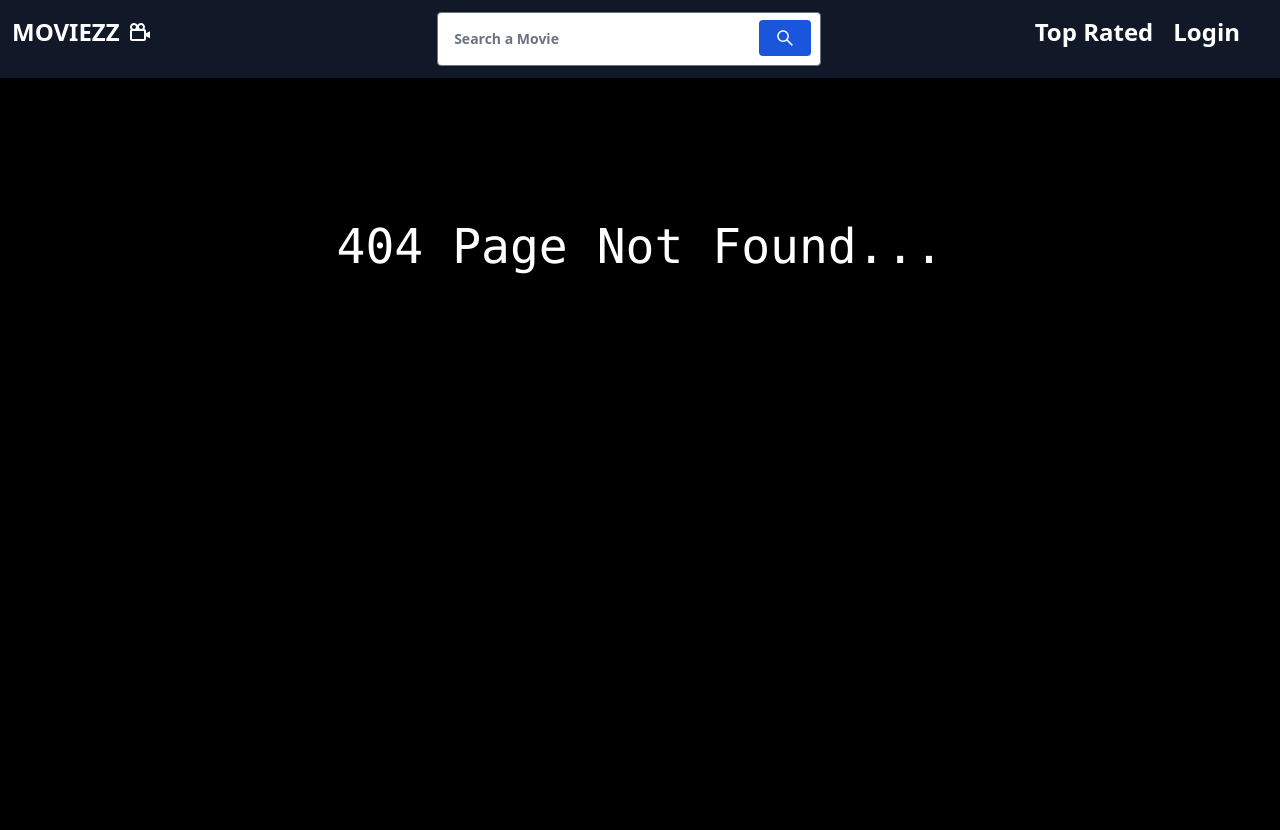
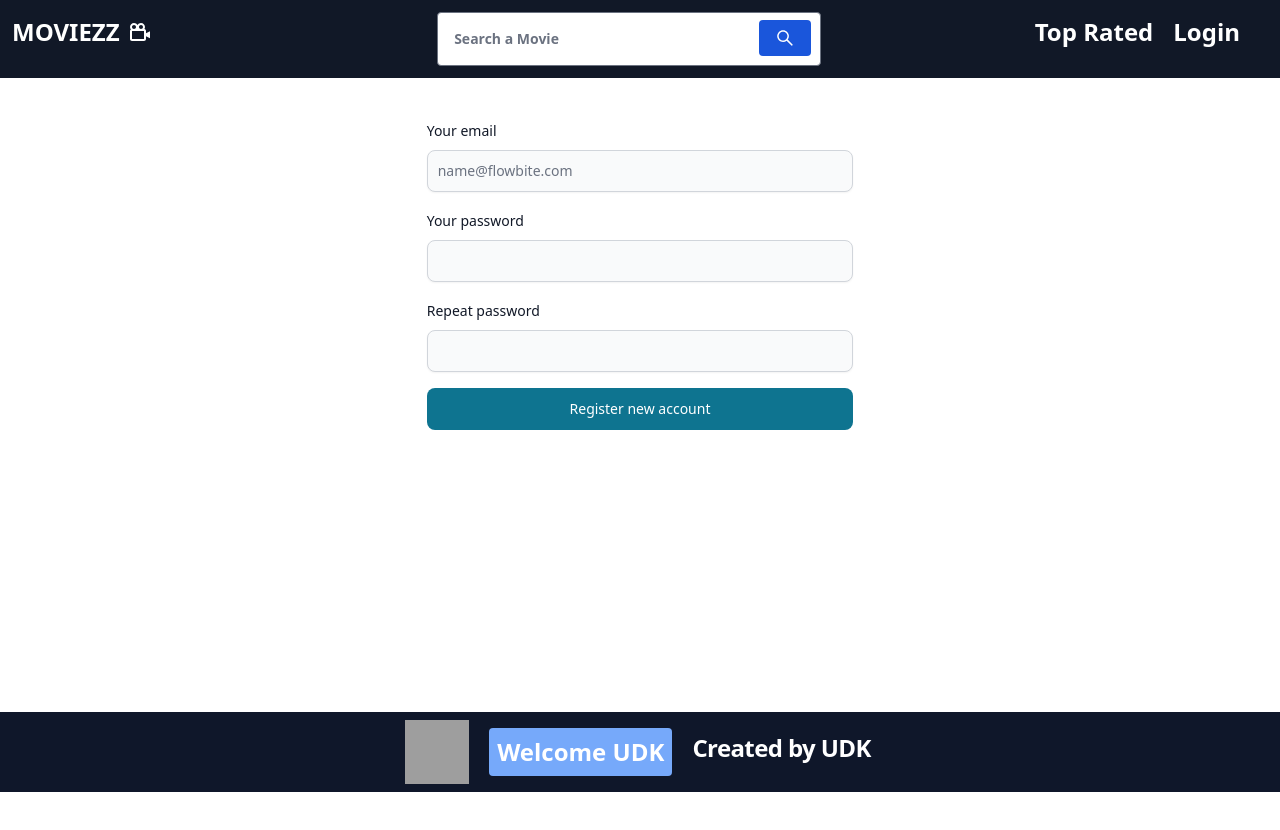
Before and after one commit to UlasDoruk/MOVIEZZ, a React (Create React App) app: page /register in a window 1280 px wide. Before the commit this address had no page. Shown: the top 830 px of the page. After the commit the page ends 800 px from the top, so only its background shows below. Built offline with nearby package versions, Linux system fonts and the light colour scheme; grey boxes are pictures that could not be loaded.

Commit message:
login-register

```diff
--- a/src/App.js
+++ b/src/App.js
@@ -5,6 +5,7 @@ import TopRatedPage from "./Pages/TopRated/TopRatedPage";
 import LoginPage from "./Pages/AuthPages/LoginPage";
 import ErrorPage from "./Pages/Error/ErrorPage"
 import MoviePage from "./Pages/Movie/MoviePage";
+import RegisterPage from "./Pages/AuthPages/RegisterPage";
 
 function App() {
   return (
@@ -14,6 +15,7 @@ function App() {
         <Route path="/toprated" element={<TopRatedPage />}></Route>
         <Route path="/login" element={<LoginPage />}></Route>
         <Route path="/movie/:movie_id" element={<MoviePage />}></Route>
+        <Route path="/register" element={<RegisterPage />}></Route>
         <Route path="/*" element={<ErrorPage />}></Route>
       </Routes>
     </div>
--- a/src/Pages/AuthPages/LoginPage.js
+++ b/src/Pages/AuthPages/LoginPage.js
@@ -1,9 +1,44 @@
+import Navbar from "../../components/Navbar"
+import Footer from "../../components/Footer"
+import { Label,TextInput,Checkbox,Button } from "flowbite-react";
+import { Link } from "react-router-dom";
 
 
 function LoginPage() {
   return (
-    <div>LoginPage</div>
-  )
+    <>
+      <Navbar />
+      <div className="flex justify-center">
+        <form className="flex flex-col gap-4 lg:p-0 lg:w-1/3 lg:pt-10 lg:pb-5 p-5 text-left">
+          <div>
+            <div className="mb-2 block">
+              <Label htmlFor="email1" value="Your email" />
+            </div>
+            <TextInput
+              id="email1"
+              type="email"
+              placeholder="name@flowbite.com"
+              required={true}
+            />
+          </div>
+          <div>
+            <div className="mb-2 block">
+              <Label htmlFor="password1" value="Your password" />
+            </div>
+            <TextInput id="password1" type="password" required={true} />
+          </div>
+          <Button type="submit">Submit</Button>
+          <Link to={"/register"}>
+            <Button className="w-full">Register</Button>
+          </Link>
+        </form>
+      </div>
+
+      <div className="lg:flex fixed w-full bottom-0">
+        <Footer />
+      </div>
+    </>
+  );
 }
 
 export default LoginPage
--- /dev/null
+++ b/src/Pages/AuthPages/RegisterPage.js
@@ -0,0 +1,57 @@
+import Navbar from "../../components/Navbar";
+import Footer from "../../components/Footer";
+import { Label, TextInput, Button } from "flowbite-react";
+
+function RegisterPage() {
+  return (
+    <>
+      <Navbar />
+      <div className="flex justify-center">
+        {" "}
+        <form className="flex flex-col gap-4 lg:p-0 lg:w-1/3 lg:pt-10 lg:pb-5 p-5 text-left">
+          <div>
+            <div className="mb-2 block">
+              <Label htmlFor="email2" value="Your email" />
+            </div>
+            <TextInput
+              id="email2"
+              type="email"
+              placeholder="name@flowbite.com"
+              required={true}
+              shadow={true}
+            />
+          </div>
+          <div>
+            <div className="mb-2 block">
+              <Label htmlFor="password2" value="Your password" />
+            </div>
+            <TextInput
+              id="password2"
+              type="password"
+              required={true}
+              shadow={true}
+            />
+          </div>
+          <div>
+            <div className="mb-2 block">
+              <Label htmlFor="repeat-password" value="Repeat password" />
+            </div>
+            <TextInput
+              id="repeat-password"
+              type="password"
+              required={true}
+              shadow={true}
+            />
+          </div>
+          <Button type="submit">Register new account</Button>
+        </form>
+      </div>
+
+      <div className="lg:flex fixed w-full bottom-0">
+        <Footer />
+      </div>
+    </>
+  );
+}
+
+export default RegisterPage;
--- a/src/Pages/Movie/MoviePage.js
+++ b/src/Pages/Movie/MoviePage.js
@@ -14,7 +14,9 @@ function MoviePage() {
       <div className="lg:pr-20 lg:pl-20 pl-5 pr-5">
         <MovieCredits />
         <SimilarRecoButton />
-        <Footer />
+        <div className="pr-5 pl-5 pb-5">
+          <Footer />
+        </div>
       </div>
     </div>
   );
--- a/src/Pages/TopRated/TopRatedPage.js
+++ b/src/Pages/TopRated/TopRatedPage.js
@@ -86,10 +86,10 @@ function TopRatedPage() {
           );
         })}
       </div>
-      <div className="flex justify-center text-white lg:mr-20 mb-5 ">
+      <div className="flex justify-center text-white mb-5 ">
         <button
           onClick={handlePageNumber}
-          className="flex justify-center rounded-full bg-sky-500 hover:bg-slate-900 p-5 mb-5 mt-5"
+          className="flex justify-center rounded-lg  hover:bg-sky-900 w-1/2 bg-slate-800 p-5 mb-5 mt-5"
         >
           <p className="lg:contents hidden font-bold text-2xl">
             Load More Movies
@@ -97,7 +97,7 @@ function TopRatedPage() {
           <RiArrowDownCircleLine className="w-10 h-10 lg:ml-2 ml-0" />
         </button>
       </div>
-      <div className="pr-5 pl-5 ">
+      <div className="pr-5 pl-5 pb-5">
         <Footer />
       </div>
     </>
--- a/src/components/Footer.js
+++ b/src/components/Footer.js
@@ -1,9 +1,9 @@
 
 function Footer() {
   return (
-    <div className="bg-slate-900 text-white bottom-0 w-full font-bold  flex justify-center lg:text-2xl text-sm mt-10 mb-2">
+    <div className="bg-slate-900 text-white bottom-0 w-full font-bold  flex justify-center lg:text-2xl text-sm mt-10 mb-2 ">
       <a
-        className="m-2"
+        className="mt-2 mb-2"
         href="https://developers.themoviedb.org/3/getting-started"
       >
         <img
@@ -11,7 +11,7 @@ function Footer() {
           src="https://www.themoviedb.org/assets/2/v4/logos/v2/blue_square_2-d537fb228cf3ded904ef09b136fe3fec72548ebc1fea3fbbd1ad9e36364db38b.svg"
         ></img>
       </a>
-      <p className="bg-blue-400 rounded  lg:p-2 p-1 w-min h-min mr-5 ml-5 mt-4 mb-4 truncate">
+      <p className="bg-blue-400 rounded  lg:p-2 p-1  mr-5 ml-5 mt-4 mb-4 truncate">
         Welcome UDK
       </p>
       <h2 className="lg:mt-5 mt-3 mr-1 tracking-tight">Created by UDK</h2>
--- a/src/components/SimilarRecoButton.js
+++ b/src/components/SimilarRecoButton.js
@@ -29,7 +29,7 @@ function SimilarRecoButton() {
           <>
             <TitleBar title="Similar Movies" />
             <SimilarMovie />
-            <TitleBar title="Recommended Movies" />
+            <TitleBar title="Recommended Movies"/>
             <Recommendations />
           </>
         )}
--- a/src/components/TitleBar.js
+++ b/src/components/TitleBar.js
@@ -1,7 +1,7 @@
 function TitleBar(props) {
 
   return (
-    <div className="flex justify-center text-black  mt-2 mb-3 opacity-30 ">
+    <div className="flex justify-center text-black  lg:mt-10 mb-3 opacity-30 ">
       <h1 className="font-mono lg:text-2xl text-base mr-2">{props.title}</h1>
 
     </div>
--- a/src/redux/movieSlice.js
+++ b/src/redux/movieSlice.js
@@ -42,11 +42,9 @@ export const movieSlice = createSlice({
   },
   extraReducers: {
     [fetchSimilarMovies.fulfilled]: (state, action) => {
-      console.log(action.payload)
       state.similarMovies = action.payload;
     },
     [fetchRecommendedMovies.fulfilled]: (state, action) => {
-      console.log("hi");
       state.recommendedMovies = action.payload;
     },
     [fetchMovieTrailer.fulfilled]: (state, action) => {
```
Also changed, not shown: src/Pages/Movie/Extras/Recommendations.js (line endings or trailing spaces).
